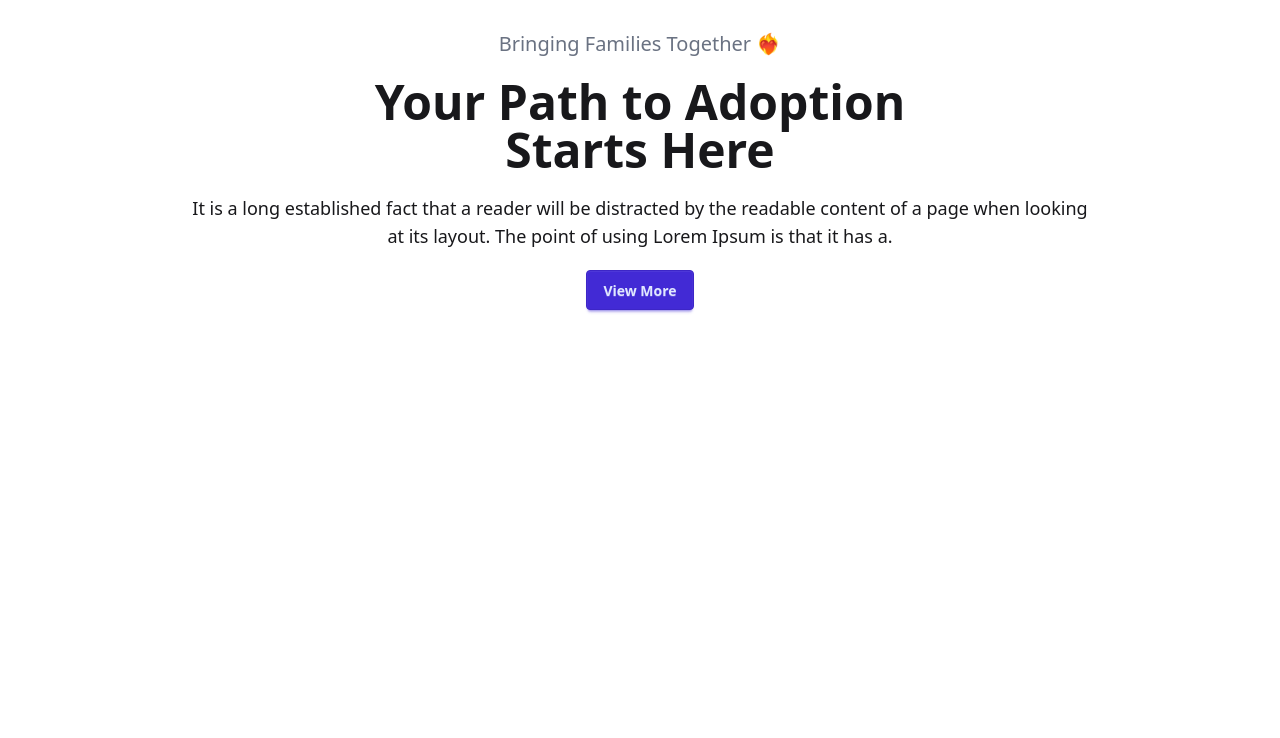
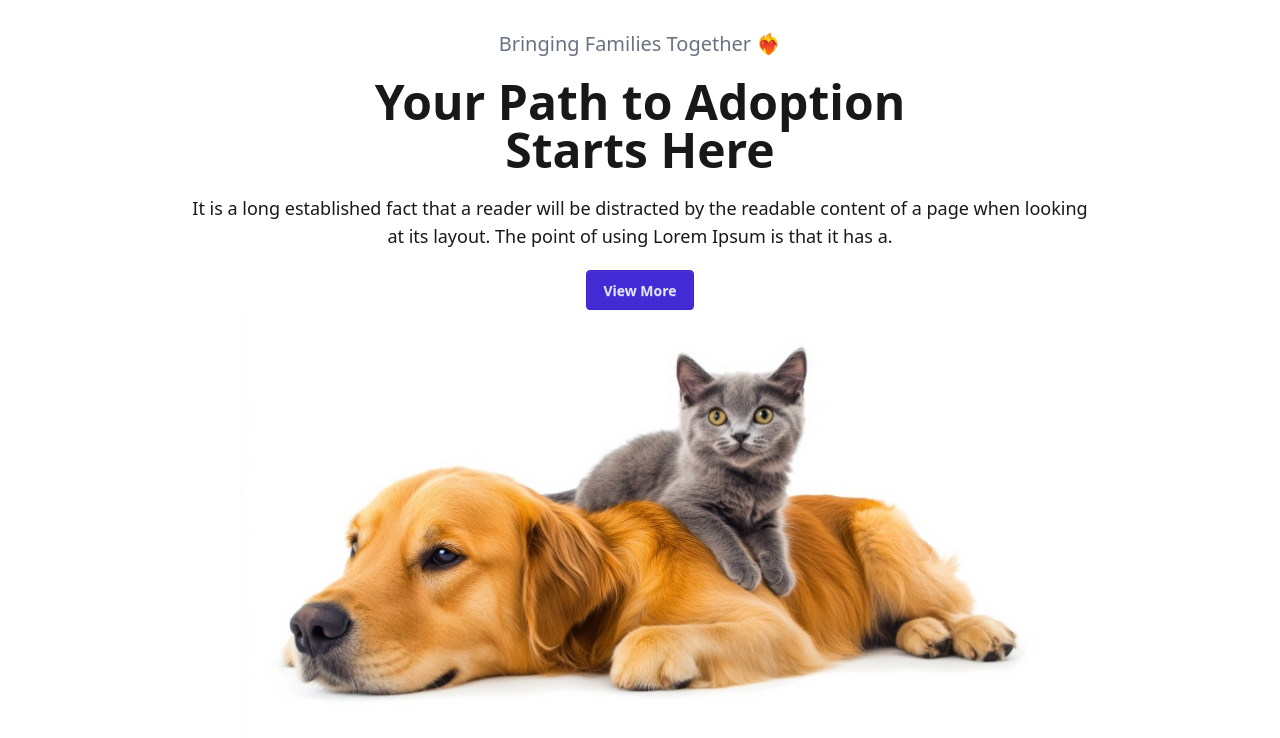
Before and after one commit to Bijoy-karmokar/B10A6_Project, a plain HTML site: page index.html in a window 1280 px wide. Shown: the part 82-820 px from the top of the page. Drawn offline with nearby package versions, Linux system fonts and the light colour scheme.

Commit message:
Hero section

```diff
--- a/index.html
+++ b/index.html
@@ -69,8 +69,8 @@
             <button class="btn btn-primary">View More</button>
          </div>
          <!-- image div -->
-         <div>
-
+         <div class="">
+             <img class="w-[800px] mx-auto" src="./images/pet.webp" alt="">
          </div>
        </div>
     </header>
```
